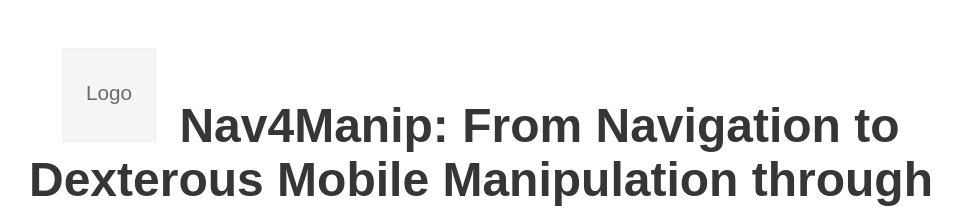
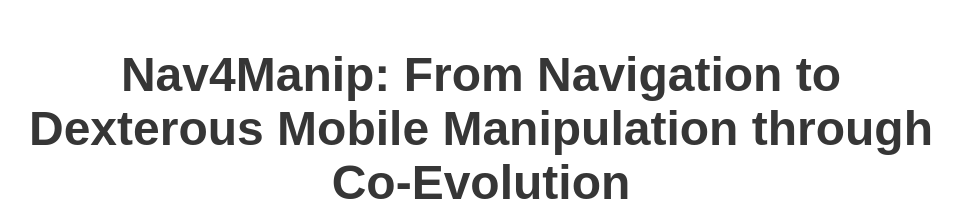
Before and after one commit to nav4manip-anonymous/Nav4Manip, a plain HTML site: page index.html in a window 1280 px wide. Shown: the top 208 px of the page, without its empty margins (159-1121 px from the left). Drawn offline with Linux system fonts and the light colour scheme; some icons are missing; a web font is replaced by a local one.

Commit message:
Remove the logo placeholder

```diff
--- a/index.html
+++ b/index.html
@@ -24,7 +24,7 @@
   <link rel="stylesheet" href="./static/css/index.css">
   <link rel="stylesheet" href="./static/css/demo-carousels.css">
 
-  <link rel="icon" href="./static/images/placeholders/logo.svg">
+  <link rel="icon" href="data:,">
   <script defer src="./static/js/fontawesome.all.min.js"></script>
 
   <script src="./static/js/bulma-carousel.min.js"></script>
@@ -40,7 +40,6 @@
         <div class="column has-text-centered">
 
           <h1 class="title is-1 publication-title" data-paper-title>
-            <img src="./static/images/placeholders/logo.svg" alt="Logo placeholder" style="width: 10%; height: auto; vertical-align:baseline; margin-right: 10px;">
             <span data-title-text>Nav4Manip: From Navigation to Dexterous Mobile Manipulation through Co-Evolution</span>
           </h1>
           <div class="is-size-5 publication-authors">
```
